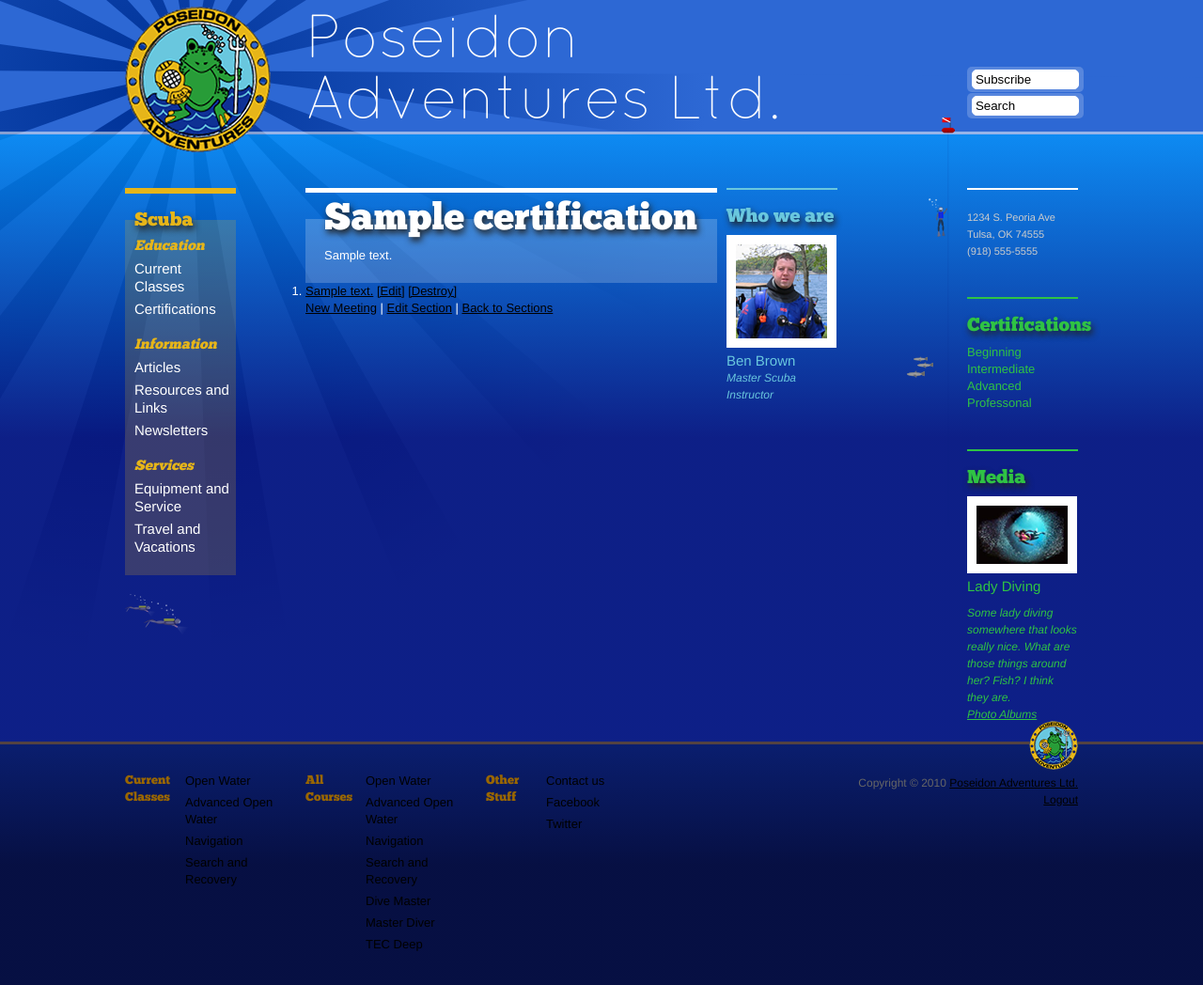
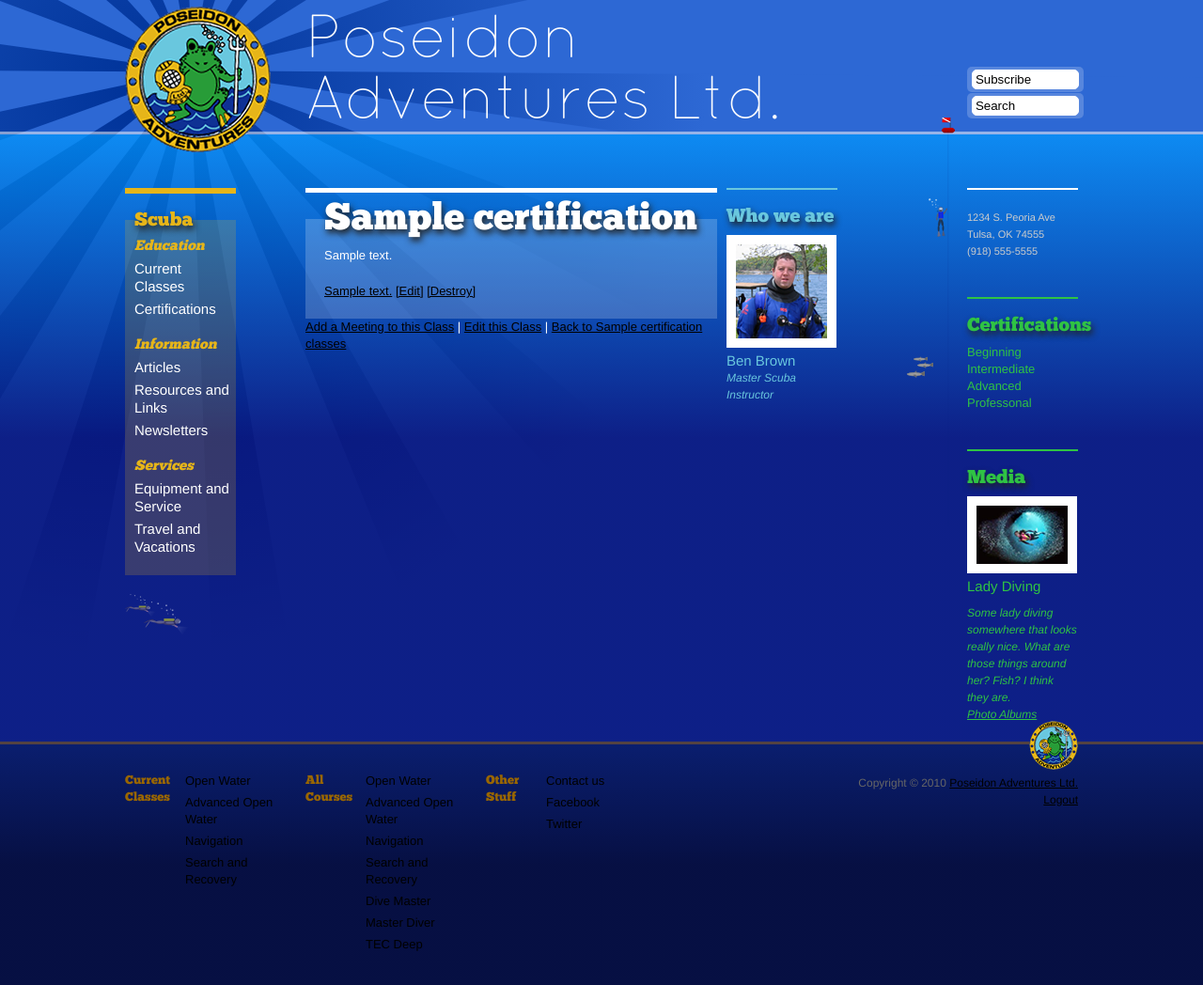
Before and after one commit to noahsinger/PAL, a Rails app: page /certifications/1/sections/1 in a window 1280 px wide. Shown: the top 1048 px of the page at 94% size. Run offline with Rails 7, Linux system fonts and the light colour scheme; tables that the repository leaves empty hold one stand-in row (values such as "Sample post"); parts of the project's set-up code (start-up, migrations or seed data) failed here and were passed over; some libraries are stand-ins or nearby versions.

Commit message:
layout tweaks on certifications and related

```diff
--- a/app/stylesheets/partials/_960.scss
+++ b/app/stylesheets/partials/_960.scss
@@ -1,5 +1,14 @@
 /////////////////////////////////////////////////////////
 // default 960 - 15 column view
+
+	#map_for_editing, #map_for_showing {
+		width: 100%;
+		height: 400px;
+	}
+
+	#create_location {
+	    display: none;
+	}
 
 	.narrow {
 		width: 950px; //width - 10 so no gutter on last column
@@ -20,7 +29,6 @@
 				height: 155px;
 			}
 		}
-
 
 		h1 {
 			font-family: QuicksandLight, Arial, sans-serif;
@@ -262,8 +270,18 @@
 
 		table {
 			width: 100%;
-			padding-top: 30px;
+			padding: 30px 0px;
 			background-image: url(../images/white_bg.png);
+
+			tr {
+				th {
+					font-weight: bold;
+				}
+
+				th:first-child, td:first-child {
+					padding-left: 20px;
+				}
+			}
 		}
 
 		p {
--- a/app/views/certification_levels/new.html.erb
+++ b/app/views/certification_levels/new.html.erb
@@ -1,4 +1,4 @@
-<h1>New certification_level</h1>
+<h1>New Level</h1>
 
 <%= render 'form' %>
 
--- a/app/views/certifications/index.html.erb
+++ b/app/views/certifications/index.html.erb
@@ -12,7 +12,7 @@
 <% @certifications.each do |certification| %>
   <tr>
     <td><%= certification.name %></td>
-    <td><%= certification.description %></td>
+    <td><%= truncate certification.description %></td>
     <td><%= link_to 'Show', certification_sections_path(certification) %></td>
     <td><%= link_to 'Edit', edit_certification_path(certification) %></td>
     <td><%= link_to 'Destroy', certification, :confirm => 'Are you sure?', :method => :delete %></td>
--- a/app/views/meetings/show.html.erb
+++ b/app/views/meetings/show.html.erb
@@ -1,4 +1,6 @@
-<h1><%= @meeting.description %></h1>
+<h1><%= @section.certification.name %> Meeting</h1>
+
+<p><%= @meeting.description %></p>
 
 <p>
   <b>Time:</b>
--- a/app/views/sections/new.html.erb
+++ b/app/views/sections/new.html.erb
@@ -1,4 +1,4 @@
-<h1>New section</h1>
+<h1>New Section</h1>
 
 <%= render 'form' %>
 
--- a/app/views/sections/show.html.erb
+++ b/app/views/sections/show.html.erb
@@ -4,17 +4,15 @@
   <%= @section.description %>
 </p>
 
-<ol>
-	<% @section.meetings.each do |meeting| %>
-		<li>
-			<%= link_to meeting.description, meeting %>
-			<%= link_to '[Edit]', edit_meeting_path(meeting) %>
-			<%= link_to '[Destroy]', meeting, :method => :delete, :confirm => 'Are you sure?' %>
-		</li>
-	<% end %>
-</ol>
+<% @section.meetings.each do |meeting| %>
+	<p>
+		<%= link_to meeting.description, meeting %>
+		<%= link_to '[Edit]', edit_meeting_path(meeting) %>
+		<%= link_to '[Destroy]', meeting, :method => :delete, :confirm => 'Are you sure?' %>
+	</p>
+<% end %>
 
 
-<%= link_to 'New Meeting', new_meeting_path( :section_id => @section ) %> |
-<%= link_to 'Edit Section', edit_certification_section_path(@certification,@section) %> |
-<%= link_to 'Back to Sections', certification_sections_path(@certification) %>
+<%= link_to 'Add a Meeting to this Class', new_meeting_path( :section_id => @section ) %> |
+<%= link_to 'Edit this Class', edit_certification_section_path(@certification,@section) %> |
+<%= link_to "Back to #{@certification.name} classes", certification_sections_path(@certification) %>
--- a/public/javascripts/application.js
+++ b/public/javascripts/application.js
@@ -117,12 +117,14 @@
 	}
 
     //setup album lightbox
+		if( $("#album").size( ) > 0 ) {
 	    $("#album a").has("img").lightBox({fixedNavigation:true,
 	                            imageBlank: '../../../../images/lightbox-blank.gif',
 	                            imageLoading: '../../../../images/lightbox-ico-loading.gif',
 		                        imageBtnClose: '../../../../images/lightbox-btn-close.gif',
 		                        imageBtnPrev: '../../../../images/lightbox-btn-prev.gif',
 		                        imageBtnNext: '../../../../images/lightbox-btn-next.gif'});
+		}
 
 	setTimeout( function( ) {$("#notice").slideDown("slow")}, 1000 );
 	setTimeout( function( ) {$("#alert").slideDown("slow")}, 1000 );
--- a/public/stylesheets/screen.css
+++ b/public/stylesheets/screen.css
@@ -153,44 +153,55 @@
 }
 
 /* line 4, ../../app/stylesheets/partials/_960.scss */
+#map_for_editing, #map_for_showing {
+  width: 100%;
+  height: 400px;
+}
+
+/* line 9, ../../app/stylesheets/partials/_960.scss */
+#create_location {
+  display: none;
+}
+
+/* line 13, ../../app/stylesheets/partials/_960.scss */
 .narrow {
   width: 950px;
   margin: 0 auto;
 }
 
-/* line 10, ../../app/stylesheets/partials/_960.scss */
+/* line 19, ../../app/stylesheets/partials/_960.scss */
 header {
   height: 140px;
 }
-/* line 13, ../../app/stylesheets/partials/_960.scss */
+/* line 22, ../../app/stylesheets/partials/_960.scss */
 header #logo {
   margin-top: 7px;
   position: relative;
   z-index: 10;
 }
-/* line 18, ../../app/stylesheets/partials/_960.scss */
+/* line 27, ../../app/stylesheets/partials/_960.scss */
 header #logo img {
   width: 155px;
   height: 155px;
 }
-/* line 25, ../../app/stylesheets/partials/_960.scss */
+/* line 33, ../../app/stylesheets/partials/_960.scss */
 header h1 {
   font-family: QuicksandLight, Arial, sans-serif;
   font-size: 3.7em;
   line-height: 1em;
   margin-top: 40px;
 }
-/* line 33, ../../app/stylesheets/partials/_960.scss */
+/* line 41, ../../app/stylesheets/partials/_960.scss */
 header #bouy img {
   position: relative;
   margin-top: 125px;
   z-index: 10;
 }
-/* line 40, ../../app/stylesheets/partials/_960.scss */
+/* line 48, ../../app/stylesheets/partials/_960.scss */
 header #header_forms {
   margin-top: 70px;
 }
-/* line 43, ../../app/stylesheets/partials/_960.scss */
+/* line 51, ../../app/stylesheets/partials/_960.scss */
 header #header_forms form {
   margin-top: 1px;
   background-color: rgba(255, 255, 255, 0.2);
@@ -200,7 +211,7 @@
   -moz-border-radius: 5px;
   text-align: center;
 }
-/* line 54, ../../app/stylesheets/partials/_960.scss */
+/* line 62, ../../app/stylesheets/partials/_960.scss */
 header #header_forms form input {
   border-radius: 5px;
   -webkit-border-radius: 5px;
@@ -210,14 +221,14 @@
   padding: 2px 3px;
 }
 
-/* line 69, ../../app/stylesheets/partials/_960.scss */
+/* line 77, ../../app/stylesheets/partials/_960.scss */
 #flash {
   margin: 0 0 10px 0;
   min-height: 27px;
   position: relative;
   z-index: 0;
 }
-/* line 75, ../../app/stylesheets/partials/_960.scss */
+/* line 83, ../../app/stylesheets/partials/_960.scss */
 #flash .flash {
   display: none;
   color: #fff;
@@ -228,22 +239,22 @@
   -webkit-border-bottom-right-radius: 10px;
   -moz-border-radius-bottomright: 10px;
 }
-/* line 87, ../../app/stylesheets/partials/_960.scss */
+/* line 95, ../../app/stylesheets/partials/_960.scss */
 #flash #notice {
   background-image: -webkit-gradient(linear, left top, left bottom, color-stop(0, rgba(102, 204, 0, 0.8)), color-stop(0.5, rgba(102, 255, 0, 0.8)));
   background-image: -moz-linear-gradient(center top, rgba(102, 204, 0, 0.8) 0%, rgba(102, 255, 0, 0.8) 80%);
 }
-/* line 93, ../../app/stylesheets/partials/_960.scss */
+/* line 101, ../../app/stylesheets/partials/_960.scss */
 #flash #alert {
   background-image: -webkit-gradient(linear, left top, left bottom, color-stop(0, rgba(153, 0, 0, 0.8)), color-stop(0.5, rgba(255, 0, 0, 0.8)));
   background-image: -moz-linear-gradient(center top, rgba(153, 0, 0, 0.8) 0%, rgba(255, 0, 0, 0.8) 80%);
 }
 
-/* line 100, ../../app/stylesheets/partials/_960.scss */
+/* line 108, ../../app/stylesheets/partials/_960.scss */
 #search_subscribe {
   display: none;
 }
-/* line 104, ../../app/stylesheets/partials/_960.scss */
+/* line 112, ../../app/stylesheets/partials/_960.scss */
 #search_subscribe .search_subscribe form {
   background-color: rgba(255, 255, 255, 0.2);
   padding: 5px 10px;
@@ -251,14 +262,14 @@
   -webkit-border-radius: 10px;
   -moz-border-radius: 10px;
 }
-/* line 111, ../../app/stylesheets/partials/_960.scss */
+/* line 119, ../../app/stylesheets/partials/_960.scss */
 #search_subscribe .search_subscribe form input[type="text"] {
   padding: 5px 3px;
   width: 420px;
   font-size: 15px;
   border: 0;
 }
-/* line 118, ../../app/stylesheets/partials/_960.scss */
+/* line 126, ../../app/stylesheets/partials/_960.scss */
 #search_subscribe .search_subscribe form input[type="submit"] {
   position: relative;
   top: 0px;
@@ -267,7 +278,7 @@
   color: #fff;
   font-size: 15px;
 }
-/* line 128, ../../app/stylesheets/partials/_960.scss */
+/* line 136, ../../app/stylesheets/partials/_960.scss */
 #search_subscribe .search_subscribe form:after {
   content: ".";
   display: block;
@@ -276,11 +287,11 @@
   visibility: hidden;
 }
 
-/* line 139, ../../app/stylesheets/partials/_960.scss */
+/* line 147, ../../app/stylesheets/partials/_960.scss */
 #content section, #content nav {
   margin-top: 10px;
 }
-/* line 143, ../../app/stylesheets/partials/_960.scss */
+/* line 151, ../../app/stylesheets/partials/_960.scss */
 #content h1 {
   padding-top: 20px;
   position: relative;
@@ -289,18 +300,18 @@
   font-family: 'ChunkFiveRegular', Arial, sans-serif;
   text-shadow: 2px 4px 7px #222;
 }
-/* line 155, ../../app/stylesheets/partials/_960.scss */
+/* line 163, ../../app/stylesheets/partials/_960.scss */
 #content .scuba_nav h1 {
   color: #E6B519;
   border-top: 6px solid #E6B519;
   padding-left: 10px;
 }
-/* line 161, ../../app/stylesheets/partials/_960.scss */
+/* line 169, ../../app/stylesheets/partials/_960.scss */
 #content .scuba_nav ul {
   background-image: url(../images/yellow_bg.png);
   list-style: none;
 }
-/* line 165, ../../app/stylesheets/partials/_960.scss */
+/* line 173, ../../app/stylesheets/partials/_960.scss */
 #content .scuba_nav ul .header {
   font-family: 'ChunkFiveRegular', Arial, sans-serif;
   font-style: italic;
@@ -308,44 +319,44 @@
   color: #E6B519;
   padding: 20px 10px 0px 10px;
 }
-/* line 173, ../../app/stylesheets/partials/_960.scss */
+/* line 181, ../../app/stylesheets/partials/_960.scss */
 #content .scuba_nav ul li {
   padding: 5px 5px 0px 10px;
 }
-/* line 177, ../../app/stylesheets/partials/_960.scss */
+/* line 185, ../../app/stylesheets/partials/_960.scss */
 #content .scuba_nav ul li a {
   color: #fff;
   font-size: 15px;
   text-decoration: none;
   font-weight: normal;
 }
-/* line 186, ../../app/stylesheets/partials/_960.scss */
+/* line 194, ../../app/stylesheets/partials/_960.scss */
 #content .scuba_nav ul:nth-child(4) {
   padding-bottom: 20px;
 }
-/* line 190, ../../app/stylesheets/partials/_960.scss */
+/* line 198, ../../app/stylesheets/partials/_960.scss */
 #content .scuba_nav img {
   margin-top: 20px;
 }
-/* line 195, ../../app/stylesheets/partials/_960.scss */
+/* line 203, ../../app/stylesheets/partials/_960.scss */
 #content #main_content {
   min-height: 400px;
   padding-bottom: 30px;
 }
-/* line 199, ../../app/stylesheets/partials/_960.scss */
+/* line 207, ../../app/stylesheets/partials/_960.scss */
 #content #main_content h1 {
   font-size: 40px;
   padding-left: 20px;
   color: #fff;
   border-top: 5px solid #fff;
 }
-/* line 206, ../../app/stylesheets/partials/_960.scss */
+/* line 214, ../../app/stylesheets/partials/_960.scss */
 #content #main_content .field_with_errors {
   padding: 2px;
   background-color: red;
   display: table;
 }
-/* line 212, ../../app/stylesheets/partials/_960.scss */
+/* line 220, ../../app/stylesheets/partials/_960.scss */
 #content #main_content #error_explanation {
   width: 450px;
   border: 2px solid red;
@@ -356,7 +367,7 @@
   margin-top: 30px;
   background-color: #f0f0f0;
 }
-/* line 223, ../../app/stylesheets/partials/_960.scss */
+/* line 231, ../../app/stylesheets/partials/_960.scss */
 #content #main_content #error_explanation h2 {
   text-align: left;
   font-weight: bold;
@@ -367,61 +378,69 @@
   background-color: #c00;
   color: #fff;
 }
-/* line 234, ../../app/stylesheets/partials/_960.scss */
+/* line 242, ../../app/stylesheets/partials/_960.scss */
 #content #main_content #error_explanation ul li {
   font-size: 12px;
   list-style: none;
   padding: 5px 15px;
   color: #000;
 }
-/* line 246, ../../app/stylesheets/partials/_960.scss */
+/* line 254, ../../app/stylesheets/partials/_960.scss */
 #content #main_content form input[type="text"], #content #main_content form input[type="password"] {
   width: 95%;
   font-size: 13px;
   padding: 3px 5px;
 }
-/* line 252, ../../app/stylesheets/partials/_960.scss */
+/* line 260, ../../app/stylesheets/partials/_960.scss */
 #content #main_content form div.field, #content #main_content form div.actions, #content #main_content form p.field, #content #main_content form p.actions {
   padding: 0px 20px 10px 20px;
   background-image: url(../images/white_bg.png);
   margin: 0;
 }
-/* line 258, ../../app/stylesheets/partials/_960.scss */
+/* line 266, ../../app/stylesheets/partials/_960.scss */
 #content #main_content form div.field:nth-child(2), #content #main_content form p.field:nth-child(2) {
   padding-top: 30px;
 }
-/* line 263, ../../app/stylesheets/partials/_960.scss */
+/* line 271, ../../app/stylesheets/partials/_960.scss */
 #content #main_content table {
   width: 100%;
-  padding-top: 30px;
+  padding: 30px 0px;
   background-image: url(../images/white_bg.png);
 }
-/* line 269, ../../app/stylesheets/partials/_960.scss */
+/* line 277, ../../app/stylesheets/partials/_960.scss */
+#content #main_content table tr th {
+  font-weight: bold;
+}
+/* line 281, ../../app/stylesheets/partials/_960.scss */
+#content #main_content table tr th:first-child, #content #main_content table tr td:first-child {
+  padding-left: 20px;
+}
+/* line 287, ../../app/stylesheets/partials/_960.scss */
 #content #main_content p {
   padding: 0px 20px 20px 20px;
   background-image: url(../images/white_bg.png);
 }
-/* line 274, ../../app/stylesheets/partials/_960.scss */
+/* line 292, ../../app/stylesheets/partials/_960.scss */
 #content #main_content p:nth-child(3) {
   padding-top: 30px;
 }
-/* line 278, ../../app/stylesheets/partials/_960.scss */
+/* line 296, ../../app/stylesheets/partials/_960.scss */
 #content #main_content #contact_info {
   border-top: 5px solid #fff;
   padding-top: 30px;
   padding-bottom: 25px;
 }
-/* line 283, ../../app/stylesheets/partials/_960.scss */
+/* line 301, ../../app/stylesheets/partials/_960.scss */
 #content #main_content #contact_info article[itemtype="http://data-vocabulary.org/Organization"] {
   background-image: url(../images/white_bg.png);
   padding: 10px 0;
   float: left;
 }
-/* line 288, ../../app/stylesheets/partials/_960.scss */
+/* line 306, ../../app/stylesheets/partials/_960.scss */
 #content #main_content #contact_info article[itemtype="http://data-vocabulary.org/Organization"] h1 {
   display: none;
 }
-/* line 292, ../../app/stylesheets/partials/_960.scss */
+/* line 310, ../../app/stylesheets/partials/_960.scss */
 #content #main_content #contact_info article[itemtype="http://data-vocabulary.org/Organization"] p {
   padding: 0;
   color: #ccc;
@@ -431,7 +450,7 @@
   top: 2px;
   z-index: 1;
 }
-/* line 302, ../../app/stylesheets/partials/_960.scss */
+/* line 320, ../../app/stylesheets/partials/_960.scss */
 #content #main_content #contact_info article[itemtype="http://data-vocabulary.org/Organization"] p:after {
   content: ".";
   display: block;
@@ -439,33 +458,33 @@
   clear: both;
   visibility: hidden;
 }
-/* line 310, ../../app/stylesheets/partials/_960.scss */
+/* line 328, ../../app/stylesheets/partials/_960.scss */
 #content #main_content #contact_info article[itemtype="http://data-vocabulary.org/Organization"] p[itemprop="address"] {
   float: left;
   padding-left: 20px;
 }
-/* line 323, ../../app/stylesheets/partials/_960.scss */
+/* line 341, ../../app/stylesheets/partials/_960.scss */
 #content #main_content #contact_info article[itemtype="http://data-vocabulary.org/Organization"] p[itemprop="address"] span[itemprop="postal-code"] {
   margin-right: 10px;
 }
-/* line 327, ../../app/stylesheets/partials/_960.scss */
+/* line 345, ../../app/stylesheets/partials/_960.scss */
 #content #main_content #contact_info article[itemtype="http://data-vocabulary.org/Organization"] p[itemprop="address"] span[itemprop="country-name"] {
   display: none;
 }
-/* line 332, ../../app/stylesheets/partials/_960.scss */
+/* line 350, ../../app/stylesheets/partials/_960.scss */
 #content #main_content #contact_info article[itemtype="http://data-vocabulary.org/Organization"] p[itemprop="tel"] {
   float: left;
 }
-/* line 336, ../../app/stylesheets/partials/_960.scss */
+/* line 354, ../../app/stylesheets/partials/_960.scss */
 #content #main_content #contact_info article[itemtype="http://data-vocabulary.org/Organization"] a[itemprop="url"] {
   display: none;
 }
-/* line 340, ../../app/stylesheets/partials/_960.scss */
+/* line 358, ../../app/stylesheets/partials/_960.scss */
 #content #main_content #contact_info article[itemtype="http://data-vocabulary.org/Organization"] .links {
   float: right;
   padding-right: 20px;
 }
-/* line 344, ../../app/stylesheets/partials/_960.scss */
+/* line 362, ../../app/stylesheets/partials/_960.scss */
 #content #main_content #contact_info article[itemtype="http://data-vocabulary.org/Organization"] .links a {
   color: #69C7DE;
   font-weight: bold;
@@ -473,11 +492,11 @@
   float: right;
   margin-left: 10px;
 }
-/* line 352, ../../app/stylesheets/partials/_960.scss */
+/* line 370, ../../app/stylesheets/partials/_960.scss */
 #content #main_content #contact_info article[itemtype="http://data-vocabulary.org/Organization"] .links a:hover {
   color: #fff;
 }
-/* line 358, ../../app/stylesheets/partials/_960.scss */
+/* line 376, ../../app/stylesheets/partials/_960.scss */
 #content #main_content #contact_info article[itemtype="http://data-vocabulary.org/Organization"]:after {
   content: ".";
   display: block;
@@ -485,144 +504,144 @@
   clear: both;
   visibility: hidden;
 }
-/* line 368, ../../app/stylesheets/partials/_960.scss */
+/* line 386, ../../app/stylesheets/partials/_960.scss */
 #content .who_we_are {
   color: #69C7DE;
 }
-/* line 371, ../../app/stylesheets/partials/_960.scss */
+/* line 389, ../../app/stylesheets/partials/_960.scss */
 #content .who_we_are h1 {
   border-top: 2px solid #69C7DE;
   padding-bottom: 20px;
 }
-/* line 376, ../../app/stylesheets/partials/_960.scss */
+/* line 394, ../../app/stylesheets/partials/_960.scss */
 #content .who_we_are img {
   padding: 10px;
   background-color: #fff;
 }
-/* line 381, ../../app/stylesheets/partials/_960.scss */
+/* line 399, ../../app/stylesheets/partials/_960.scss */
 #content .who_we_are h2 {
   font-size: 15px;
 }
-/* line 385, ../../app/stylesheets/partials/_960.scss */
+/* line 403, ../../app/stylesheets/partials/_960.scss */
 #content .who_we_are p {
   font-size: 12px;
   font-style: italic;
   padding-bottom: 20px;
 }
-/* line 391, ../../app/stylesheets/partials/_960.scss */
+/* line 409, ../../app/stylesheets/partials/_960.scss */
 #content .who_we_are a {
   color: #69C7DE;
   font-weight: bold;
 }
-/* line 399, ../../app/stylesheets/partials/_960.scss */
+/* line 417, ../../app/stylesheets/partials/_960.scss */
 #content .contact_us article[itemtype="http://data-vocabulary.org/Organization"] h1 {
   display: none;
 }
-/* line 403, ../../app/stylesheets/partials/_960.scss */
+/* line 421, ../../app/stylesheets/partials/_960.scss */
 #content .contact_us article[itemtype="http://data-vocabulary.org/Organization"] p {
   padding: 0;
   color: #ccc;
   font-size: 11px;
   background: none;
 }
-/* line 427, ../../app/stylesheets/partials/_960.scss */
+/* line 445, ../../app/stylesheets/partials/_960.scss */
 #content .contact_us article[itemtype="http://data-vocabulary.org/Organization"] p[itemprop="address"] span[itemprop="country-name"] {
   display: none;
 }
-/* line 436, ../../app/stylesheets/partials/_960.scss */
+/* line 454, ../../app/stylesheets/partials/_960.scss */
 #content .contact_us article[itemtype="http://data-vocabulary.org/Organization"] a[itemprop="url"] {
   display: none;
 }
-/* line 440, ../../app/stylesheets/partials/_960.scss */
+/* line 458, ../../app/stylesheets/partials/_960.scss */
 #content .contact_us article[itemtype="http://data-vocabulary.org/Organization"] .links a {
   display: none;
   color: #69C7DE;
   font-weight: bold;
   text-decoration: none;
 }
-/* line 449, ../../app/stylesheets/partials/_960.scss */
+/* line 467, ../../app/stylesheets/partials/_960.scss */
 #content .certifications {
   color: #2FC344;
   margin-top: 20px;
   margin-bottom: 20px;
 }
-/* line 454, ../../app/stylesheets/partials/_960.scss */
+/* line 472, ../../app/stylesheets/partials/_960.scss */
 #content .certifications h1 {
   color: #2FC344;
   border-top: 2px solid #2FC344;
   padding-bottom: 20px;
 }
-/* line 460, ../../app/stylesheets/partials/_960.scss */
+/* line 478, ../../app/stylesheets/partials/_960.scss */
 #content .certifications ul {
   list-style: none;
   margin: 0;
 }
-/* line 465, ../../app/stylesheets/partials/_960.scss */
+/* line 483, ../../app/stylesheets/partials/_960.scss */
 #content .certifications ul li a {
   text-decoration: none;
 }
-/* line 471, ../../app/stylesheets/partials/_960.scss */
+/* line 489, ../../app/stylesheets/partials/_960.scss */
 #content .certifications a {
   color: #2FC344;
 }
-/* line 476, ../../app/stylesheets/partials/_960.scss */
+/* line 494, ../../app/stylesheets/partials/_960.scss */
 #content .media {
   color: #2FC344;
   margin-bottom: 20px;
 }
-/* line 480, ../../app/stylesheets/partials/_960.scss */
+/* line 498, ../../app/stylesheets/partials/_960.scss */
 #content .media h1 {
   color: #2FC344;
   border-top: 2px solid #2FC344;
   padding-bottom: 20px;
 }
-/* line 486, ../../app/stylesheets/partials/_960.scss */
+/* line 504, ../../app/stylesheets/partials/_960.scss */
 #content .media h2 {
   font-size: 15px;
   padding-bottom: 10px;
 }
-/* line 491, ../../app/stylesheets/partials/_960.scss */
+/* line 509, ../../app/stylesheets/partials/_960.scss */
 #content .media img {
   padding: 10px;
   background-color: #fff;
 }
-/* line 496, ../../app/stylesheets/partials/_960.scss */
+/* line 514, ../../app/stylesheets/partials/_960.scss */
 #content .media p {
   font-size: 12px;
   font-style: italic;
 }
-/* line 501, ../../app/stylesheets/partials/_960.scss */
+/* line 519, ../../app/stylesheets/partials/_960.scss */
 #content .media p.description {
   display: none;
 }
-/* line 505, ../../app/stylesheets/partials/_960.scss */
+/* line 523, ../../app/stylesheets/partials/_960.scss */
 #content .media a {
   color: #2FC344;
 }
 
-/* line 511, ../../app/stylesheets/partials/_960.scss */
+/* line 529, ../../app/stylesheets/partials/_960.scss */
 footer {
   padding-top: 30px;
   padding-bottom: 30px;
 }
-/* line 515, ../../app/stylesheets/partials/_960.scss */
+/* line 533, ../../app/stylesheets/partials/_960.scss */
 footer h1 {
   color: #996600;
   font-family: 'ChunkFiveRegular', Arial, sans-serif;
 }
-/* line 520, ../../app/stylesheets/partials/_960.scss */
+/* line 538, ../../app/stylesheets/partials/_960.scss */
 footer ul {
   list-style: none;
 }
-/* line 523, ../../app/stylesheets/partials/_960.scss */
+/* line 541, ../../app/stylesheets/partials/_960.scss */
 footer ul li {
   padding-bottom: 5px;
 }
-/* line 526, ../../app/stylesheets/partials/_960.scss */
+/* line 544, ../../app/stylesheets/partials/_960.scss */
 footer ul li a {
   text-decoration: none;
 }
-/* line 532, ../../app/stylesheets/partials/_960.scss */
+/* line 550, ../../app/stylesheets/partials/_960.scss */
 footer #copyright {
   margin-top: -55px;
   font-size: 12px;
```
Also changed, not shown: app/views/meetings/_form.html.erb (+6 -5 lines), app/views/sections/index.html.erb (+4 -3 lines). Lines whose indentation alone changed are shown as unchanged.
